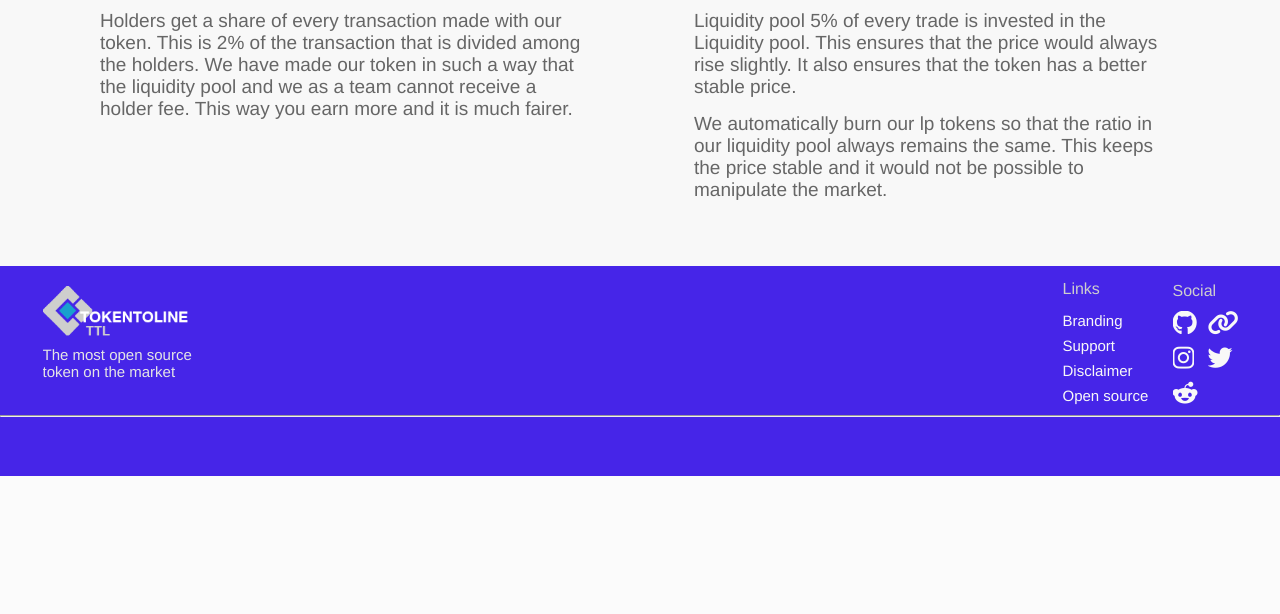
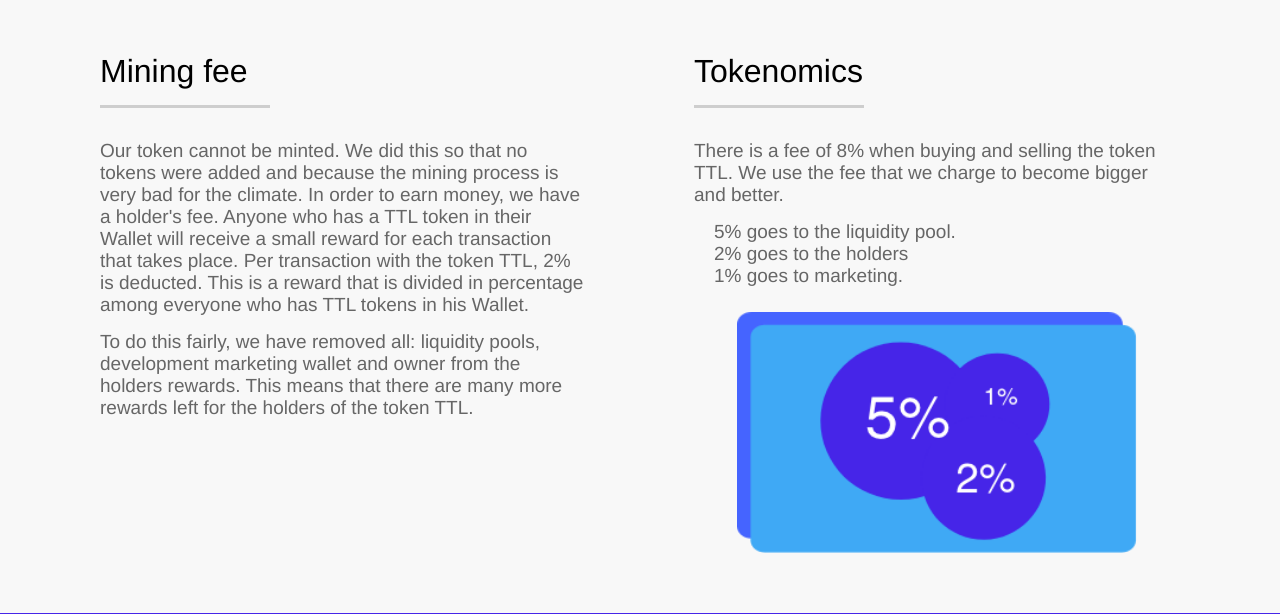
Before and after one commit to TokenToLine/WebsiteComingSoon, a PHP site: page /token.php in a window 1280 px wide. Shown: the part 1222-1836 px from the top of the page. Before the commit the page ends 1698 px from the top, so only its background shows below. Run offline with PHP 8.4, Linux system fonts and the light colour scheme; some libraries are stand-ins or nearby versions.

Commit message:
Added texts
Added more texts about the token and vision.

```diff
--- a/about.php
+++ b/about.php
@@ -26,6 +26,12 @@
     <div class="content">
         <div class="row">
             <div class="column">
+                <?php include 'asset/txt/problem.php';?>
+            </div>
+        </div>
+
+        <div class="row">
+            <div class="column">
                 <?php include 'asset/txt/safety.php';?>
             </div>
 
--- a/asset/txt/holders.php
+++ b/asset/txt/holders.php
@@ -1,8 +1,16 @@
-<h2>Holders fee</h2>
-<p>Holders get a share of every transaction
-    made with our token. This is 2% of the
-    transaction that is divided among the
-    holders. We have made our token in
-    such a way that the liquidity pool and we as a team
-    cannot receive a holder fee. This way
-    you earn more and it is much fairer.</p>
+<h2>Mining fee</h2>
+<p>Our token cannot be minted. We did this
+    so that no tokens were added and because the
+    mining process is very bad for the climate.
+    In order to earn money, we have a holder's fee.
+    Anyone who has a TTL token in their Wallet will
+    receive a small reward for each transaction
+    that takes place. Per transaction with the
+    token TTL, 2% is deducted. This is a
+    reward that is divided in percentage among
+    everyone who has TTL tokens in his Wallet.</p>
+
+<p>To do this fairly, we have removed all: liquidity pools,
+    development marketing wallet and owner from the holders
+    rewards. This means that there are many more rewards
+    left for the holders of the token TTL.</p>
--- /dev/null
+++ b/asset/txt/value.php
@@ -0,0 +1,13 @@
+<h2>Value</h2>
+<p>Our TTL token is linked to BNB.
+    This means that the token TTL moves with the
+    BNB price. The TTL token has a limited
+    supply, which ensures that there is a
+    scarcity among the TTL tokens. This
+    will drive the price higher on top of
+    BNB's price.</p>
+
+<p>We have done this to make
+    it more interesting for investors.</p>
+
+<img src="img/png/chart.png" style="width:100%" alt="Chart up">
--- a/token.php
+++ b/token.php
@@ -42,7 +42,7 @@
         </div>
         <div class="row">
             <div class="column">
-                <?php include 'asset/txt/tokenomics.php';?>
+                <?php include 'asset/txt/value.php';?>
             </div>
             <div class="column last">
                 <?php include 'asset/txt/opensource.php';?>
@@ -54,7 +54,7 @@
                 <?php include 'asset/txt/holders.php';?>
             </div>
             <div class="column last">
-                <?php include 'asset/txt/liquidity.php';?>
+                <?php include 'asset/txt/tokenomics.php';?>
             </div>
         </div>
     </div>
```
Also changed, not shown: asset/txt/problem.php (added, +16 -0 lines).
